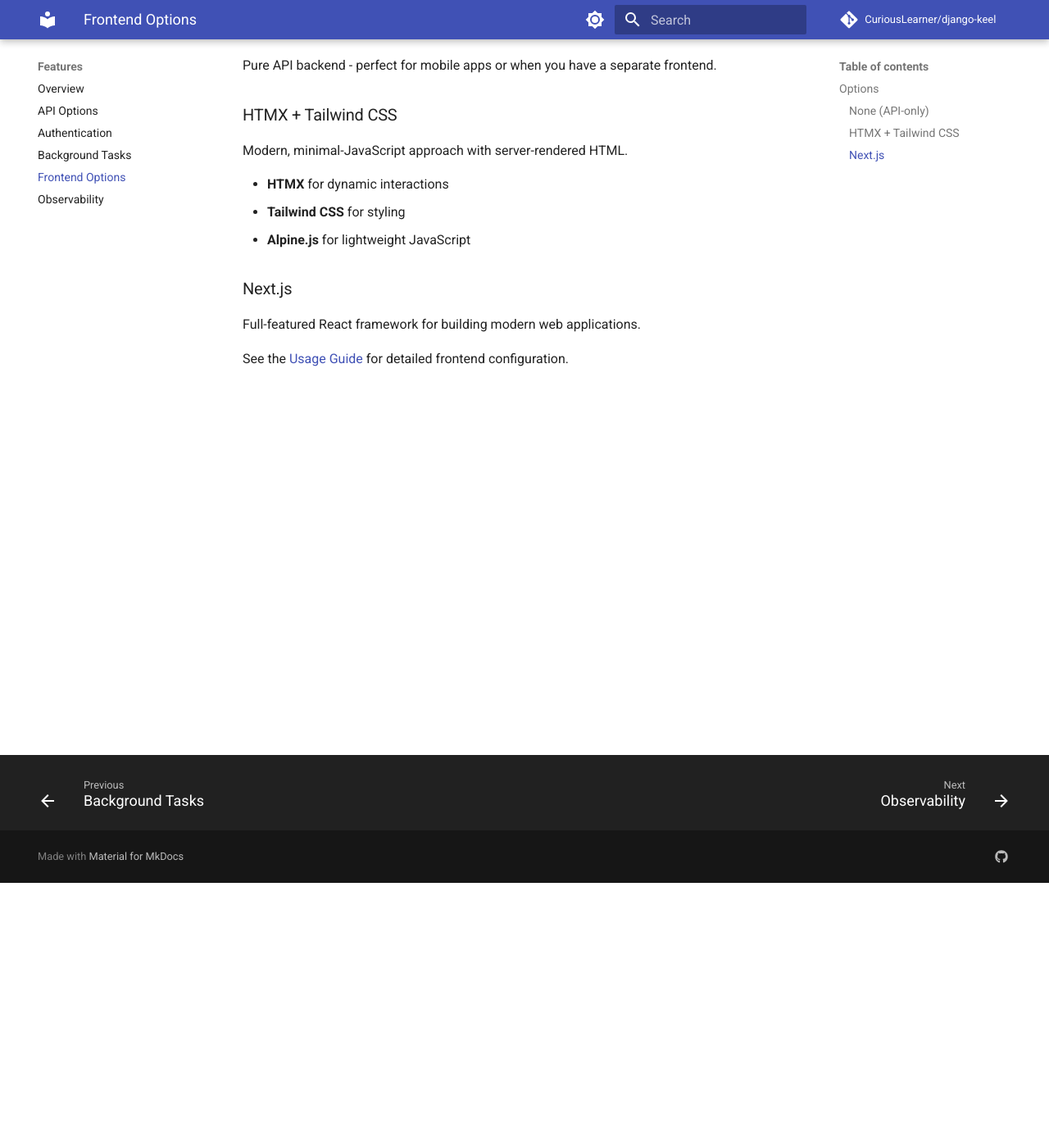
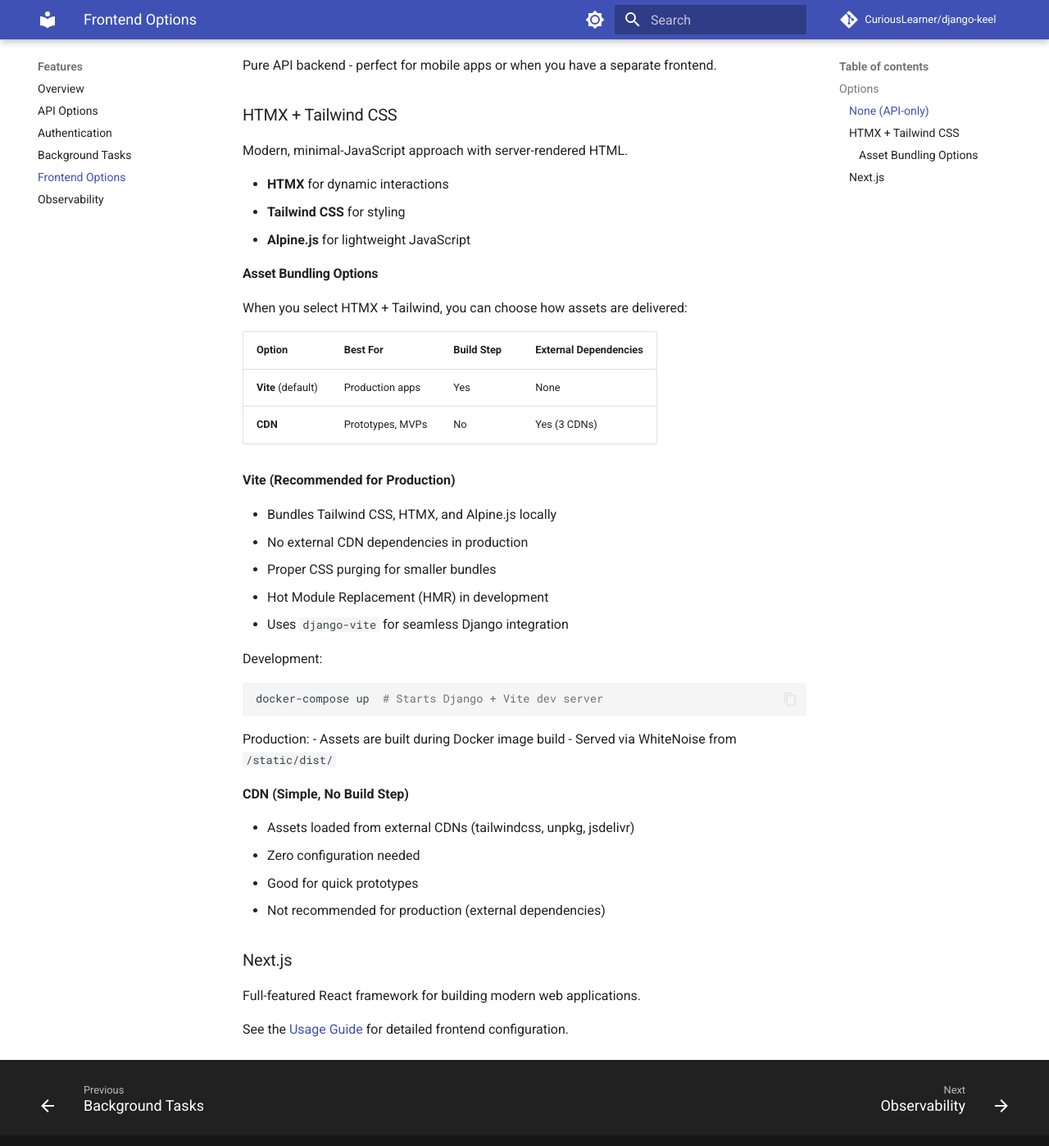
Before and after one commit to CuriousLearner/django-keel, an MkDocs documentation site: the page built from docs/features/frontend-options.md, in a window 1280 px wide and 1400 px high, scrolled down 323 px. Shown: the whole window at 82% size. Built offline with MkDocs 1.6.1 and Material for MkDocs 9.7.7, drawn with Linux system fonts in a browser that asks for light colours; comment, search, counter and statistics services are not loaded; the version menu is left out.

Commit message:
docs: add Vite bundling documentation
- Update CHANGELOG.md with frontend bundling option
- Update frontend-options.md with Vite vs CDN comparison

````diff
--- a/docs/features/frontend-options.md
+++ b/docs/features/frontend-options.md
@@ -16,6 +16,39 @@
 - **Tailwind CSS** for styling
 - **Alpine.js** for lightweight JavaScript
 
+#### Asset Bundling Options
+
+When you select HTMX + Tailwind, you can choose how assets are delivered:
+
+| Option | Best For | Build Step | External Dependencies |
+|--------|----------|------------|----------------------|
+| **Vite** (default) | Production apps | Yes | None |
+| **CDN** | Prototypes, MVPs | No | Yes (3 CDNs) |
+
+**Vite (Recommended for Production)**
+
+- Bundles Tailwind CSS, HTMX, and Alpine.js locally
+- No external CDN dependencies in production
+- Proper CSS purging for smaller bundles
+- Hot Module Replacement (HMR) in development
+- Uses `django-vite` for seamless Django integration
+
+Development:
+```bash
+docker-compose up  # Starts Django + Vite dev server
+```
+
+Production:
+- Assets are built during Docker image build
+- Served via WhiteNoise from `/static/dist/`
+
+**CDN (Simple, No Build Step)**
+
+- Assets loaded from external CDNs (tailwindcss, unpkg, jsdelivr)
+- Zero configuration needed
+- Good for quick prototypes
+- Not recommended for production (external dependencies)
+
 ### Next.js
 
 Full-featured React framework for building modern web applications.
````
Also changed, not shown: CHANGELOG.md (+1 -0 lines).
